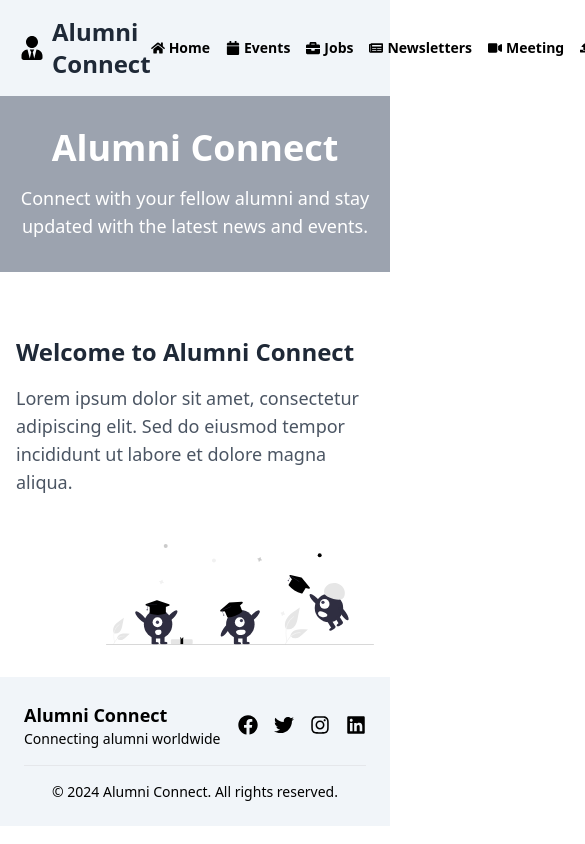
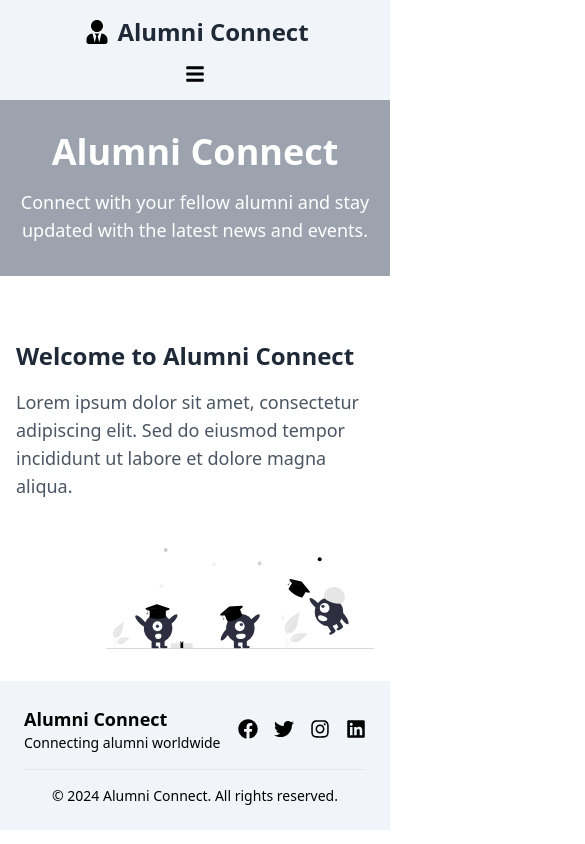
Before and after one commit to Aditya2714/Alumni-Connect, a React (Vite) app in the folder Frontend/: page / in a window 390 px wide. Shown: the top 844 px of the page, 585 px wide, since content can reach past the window. Built offline with nearby package versions, Linux system fonts and the light colour scheme.

Commit message:
Refactor Topbar component to add mobile menu functionality

```diff
--- a/Frontend/src/Components/Topbar.jsx
+++ b/Frontend/src/Components/Topbar.jsx
@@ -1,29 +1,41 @@
-import React from 'react';
-import { FaHome, FaCalendar, FaBriefcase, FaNewspaper, FaEnvelope, FaUserTie, FaSearch, FaCommentDots, FaTicketAlt, FaEnvelopeOpenText, FaUserGraduate, FaSignInAlt, FaUpload, FaMeetup, FaVideo } from 'react-icons/fa';
+import React, { useState } from 'react';
+import { FaHome, FaCalendar, FaBriefcase, FaNewspaper, FaEnvelope, FaUserTie, FaSearch, FaCommentDots, FaTicketAlt, FaEnvelopeOpenText, FaUserGraduate, FaSignInAlt, FaUpload, FaMeetup, FaVideo, FaBars, FaTimes } from 'react-icons/fa';
 import { Link, NavLink } from 'react-router-dom';
 import { useDispatch } from 'react-redux';
 import { getLoggedIn } from '../services/authService';
 import { logout } from '../features/authSlice';
+
 function Topbar() {
+  const [isMobileMenuOpen, setMobileMenuOpen] = useState(false);
   const loggedIn = getLoggedIn();
   const dispatch = useDispatch();
+
+  const toggleMobileMenu = () => {
+    setMobileMenuOpen(!isMobileMenuOpen);
+  };
+
   return (
-    <div className="bg-slate-100 text-black p-4 flex justify-between items-center">
-      <div className="flex items-center">
+    <div className="bg-slate-100 text-black p-4 flex flex-col lg:flex-row justify-between items-center">
+      <div className="flex items-center mb-4 lg:mb-0">
         <span> <FaUserTie className="mr-1 h-6 w-8" /></span>
         <h2 className="text-2xl font-extrabold text-gray-800">
-  {/* icon here */}
-  Alumni Connect</h2>
+          Alumni Connect
+        </h2>
       </div>
 
-      <nav className="flex space-x-4 font-semibold  items-center">
+      {/* Hamburger icon for mobile */}
+      <div className="lg:hidden cursor-pointer" onClick={toggleMobileMenu}>
+        {isMobileMenuOpen ? <FaTimes className="text-xl" /> : <FaBars className="text-xl" />}
+      </div>
+
+      <nav className={`lg:flex lg:flex-row lg:space-x-4 font-semibold items-center ${isMobileMenuOpen ? 'flex flex-col' : 'hidden'}`}>
         {loggedIn ? (
           <>
             <Link to="/dashboard" className="text-sm flex items-center">
               <FaHome className="mr-1" /> Dashboard
             </Link>
           </>
-       ): (
+        ) : (
           <>
             <Link to="/home" className="text-sm flex items-center">
               <FaHome className="mr-1" /> Home
@@ -31,29 +43,26 @@ function Topbar() {
           </>
         )}
 
-        <Link to="/events" className="text-sm font-semibold  flex items-center">
+        <Link to="/events" className="text-sm font-semibold flex items-center">
           <FaCalendar className="mr-1" /> Events
         </Link>
-        <Link to="/jobs" className="text-sm font-semibold  flex items-center">
+        <Link to="/jobs" className="text-sm font-semibold flex items-center">
           <FaBriefcase className="mr-1" /> Jobs
         </Link>
-        <Link to="/newsletter" className="text-sm font-semibold  flex items-center">
+        <Link to="/newsletter" className="text-sm font-semibold flex items-center">
           <FaNewspaper className="mr-1" /> Newsletters
         </Link>
-        <Link to="/meeting" className="text-sm font-semibold  flex items-center">
+        <Link to="/meeting" className="text-sm font-semibold flex items-center">
           <FaVideo className="mr-1" /> Meeting
         </Link>
-        <Link to="/bulk-upload" className="text-sm font-semibold  flex items-center">
+        <Link to="/bulk-upload" className="text-sm font-semibold flex items-center">
           <FaUpload className="mr-1" /> Bulk Import
         </Link>
-        {/* <Link to="/interview" className="text-sm flex items-center">
-          <FaUserTie className="mr-1" /> Interview
-        </Link> */}
         <Link to="/search-people" className="text-sm font-semibold flex items-center">
           <FaSearch className="mr-1" /> Search Alumni
         </Link>
 
-        <Link to="/send-mail" className="text-sm font-semibold  flex items-center">
+        <Link to="/send-mail" className="text-sm font-semibold flex items-center">
           <FaEnvelopeOpenText className="mr-1" /> Send Mail
         </Link>
 
@@ -80,14 +89,12 @@ function Topbar() {
 
             <Link
               to="/login"
-      className="bg-black text-white px-4 py-2 rounded-md text-sm font-medium"
+              className="bg-black text-white px-4 py-2 rounded-md text-sm font-medium mt-2 lg:mt-0"
             >
               Login
             </Link>
           </>
         )}
-
-
       </nav>
     </div>
   );
```
Lines whose indentation alone changed are shown as unchanged.
